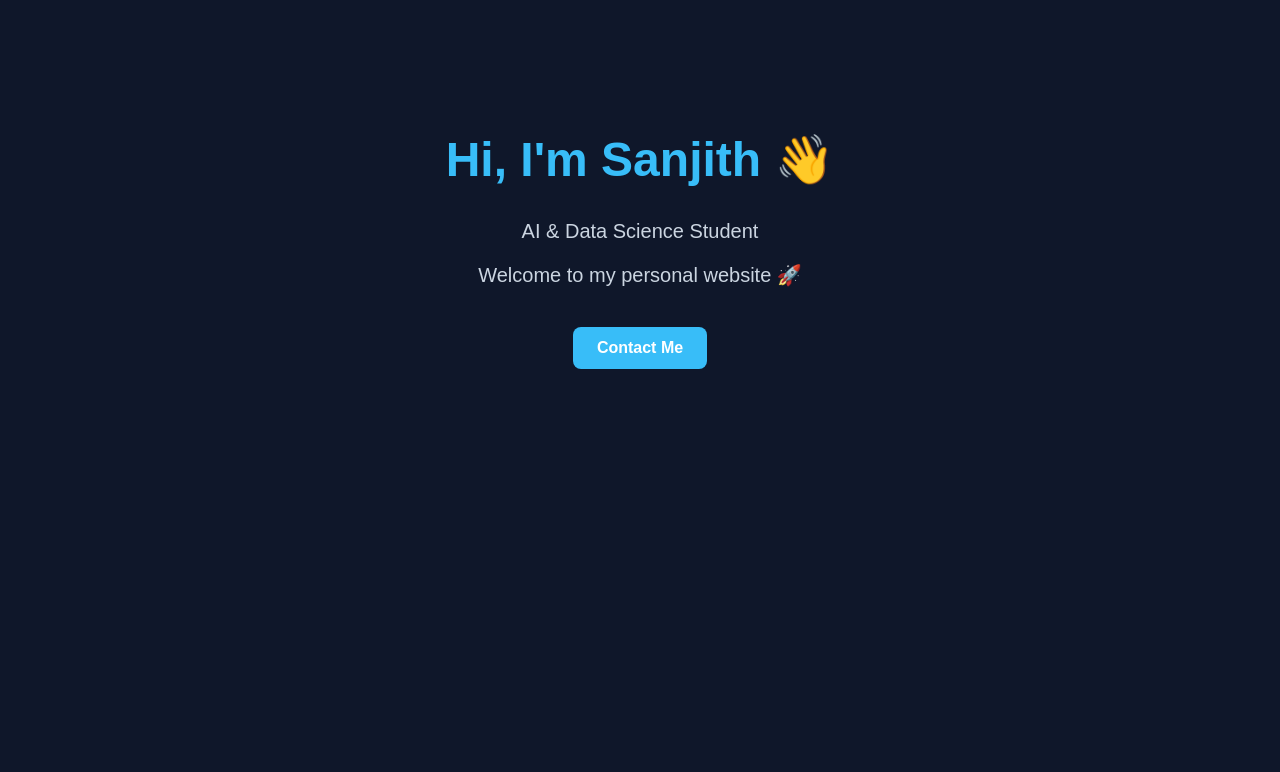
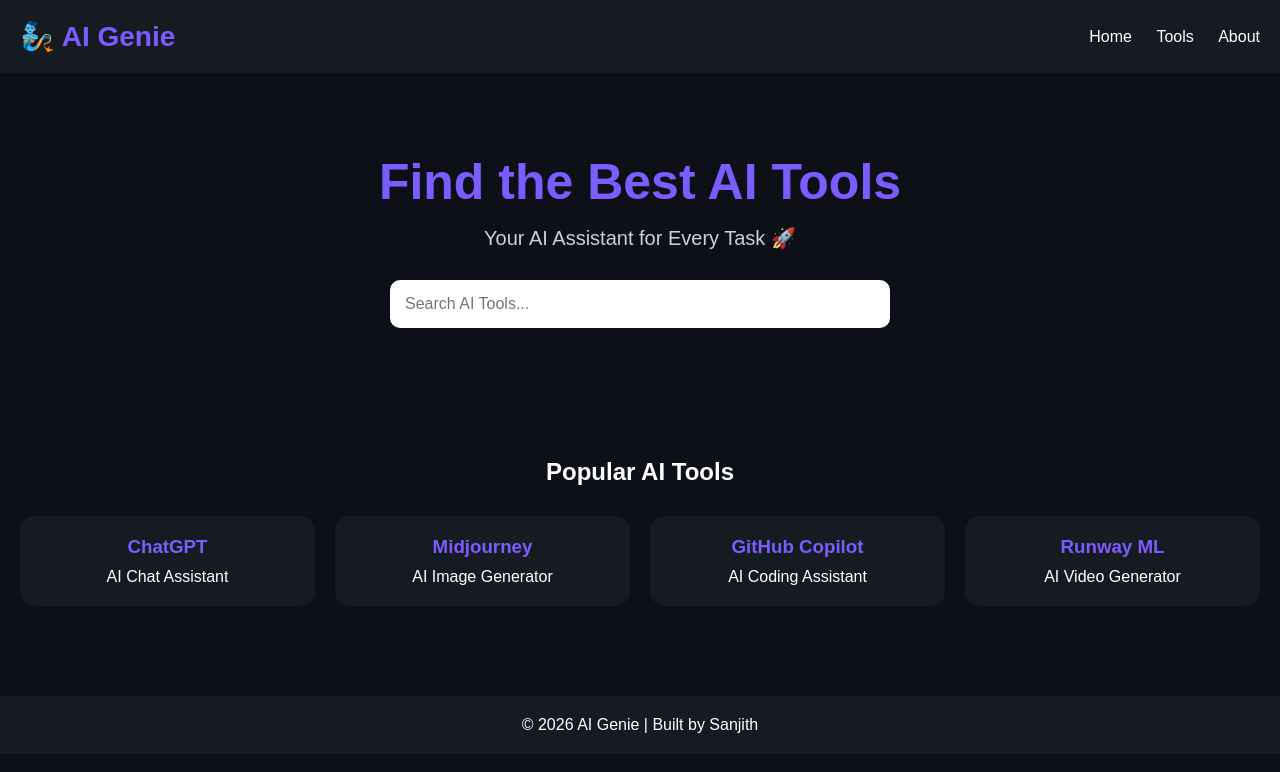
Before and after one commit to ambikasanjit-afk/my-website, a plain HTML site: page index.html in a window 1280 px wide. Drawn offline with Linux system fonts and the light colour scheme.

Commit message:
Update index.html

```diff
--- a/index.html
+++ b/index.html
@@ -1,47 +1,160 @@
 <!DOCTYPE html>
-<html>
+<html lang="en">
 <head>
-  <title>Sanjith | Portfolio</title>
+<meta charset="UTF-8">
+<meta name="viewport" content="width=device-width, initial-scale=1.0">
+<title>AI Genie</title>
+
 <style>
+*{
+margin:0;
+padding:0;
+box-sizing:border-box;
+font-family:Arial,sans-serif;
+}
+
 body{
-      margin:0;
-      font-family:Arial,sans-serif;
-      background:#0f172a;
+background:#0d1117;
 color:white;
+}
+
+header{
+padding:20px;
+display:flex;
+justify-content:space-between;
+align-items:center;
+background:#161b22;
+}
+
+.logo{
+font-size:28px;
+font-weight:bold;
+color:#7c5cff;
+}
+
+nav a{
+color:white;
+text-decoration:none;
+margin-left:20px;
+}
+
+.hero{
+text-align:center;
+padding:80px 20px;
+}
+
+.hero h1{
+font-size:50px;
+color:#7c5cff;
+}
+
+.hero p{
+margin-top:15px;
+font-size:20px;
+color:#c9d1d9;
+}
+
+.search{
+margin-top:30px;
+}
+
+.search input{
+width:80%;
+max-width:500px;
+padding:15px;
+border:none;
+border-radius:10px;
+font-size:16px;
+}
+
+.tools{
+padding:50px 20px;
 text-align:center;
 }
-    .hero{
-      padding:100px 20px;
+
+.cards{
+display:grid;
+grid-template-columns:repeat(auto-fit,minmax(220px,1fr));
+gap:20px;
+margin-top:30px;
 }
-    h1{
-      font-size:48px;
-      color:#38bdf8;
+
+.card{
+background:#161b22;
+padding:20px;
+border-radius:15px;
+transition:.3s;
 }
-    p{
-      font-size:20px;
-      color:#cbd5e1;
+
+.card:hover{
+transform:scale(1.05);
 }
-    .btn{
-      display:inline-block;
-      margin-top:20px;
-      padding:12px 24px;
-      background:#38bdf8;
-      color:white;
-      text-decoration:none;
-      border-radius:8px;
-      font-weight:bold;
+
+.card h3{
+color:#7c5cff;
+margin-bottom:10px;
+}
+
+footer{
+text-align:center;
+padding:20px;
+background:#161b22;
+margin-top:40px;
 }
 </style>
 </head>
+
 <body>
 
-<div class="hero">
-  <h1>Hi, I'm Sanjith 👋</h1>
-  <p>AI & Data Science Student</p>
-  <p>Welcome to my personal website 🚀</p>
+<header>
+<div class="logo">🧞 AI Genie</div>
+<nav>
+<a href="#">Home</a>
+<a href="#">Tools</a>
+<a href="#">About</a>
+</nav>
+</header>
 
-  <a class="btn" href="#">Contact Me</a>
+<section class="hero">
+<h1>Find the Best AI Tools</h1>
+<p>Your AI Assistant for Every Task 🚀</p>
+
+<div class="search">
+<input type="text" placeholder="Search AI Tools...">
 </div>
+</section>
+
+<section class="tools">
+<h2>Popular AI Tools</h2>
+
+<div class="cards">
+
+<div class="card">
+<h3>ChatGPT</h3>
+<p>AI Chat Assistant</p>
+</div>
+
+<div class="card">
+<h3>Midjourney</h3>
+<p>AI Image Generator</p>
+</div>
+
+<div class="card">
+<h3>GitHub Copilot</h3>
+<p>AI Coding Assistant</p>
+</div>
+
+<div class="card">
+<h3>Runway ML</h3>
+<p>AI Video Generator</p>
+</div>
+
+</div>
+</section>
+
+<footer>
+© 2026 AI Genie | Built by Sanjith
+</footer>
 
 </body>
 </html>
```
Lines whose indentation alone changed are shown as unchanged.
